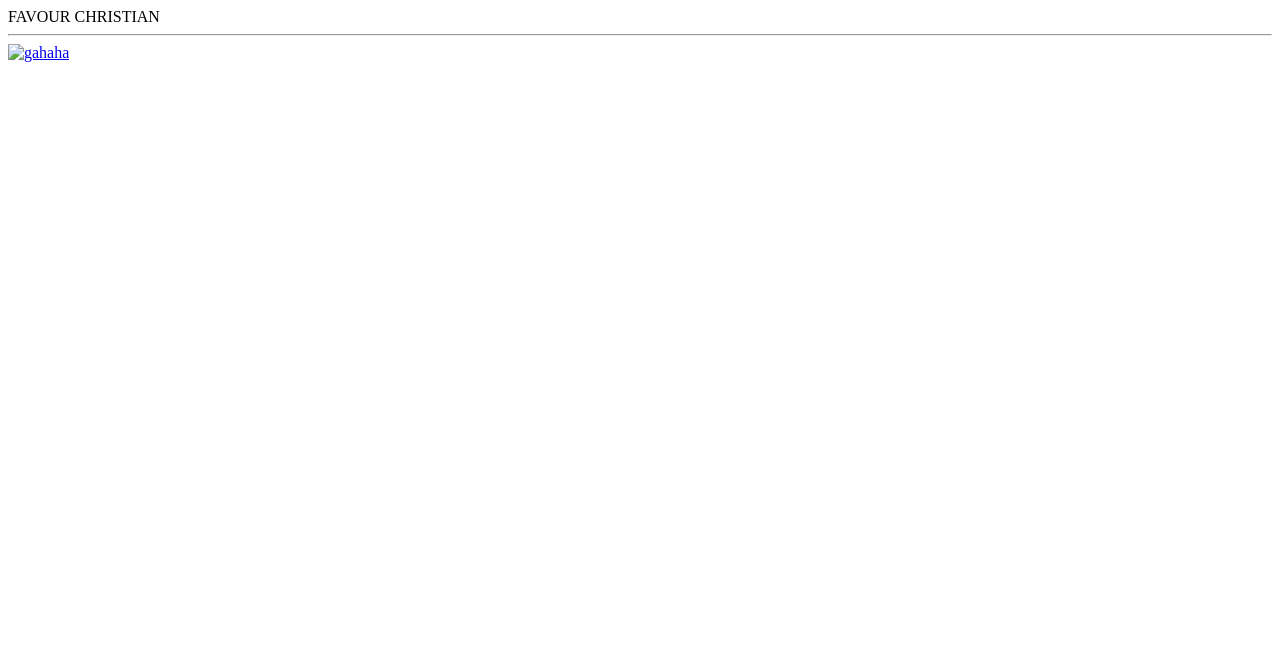
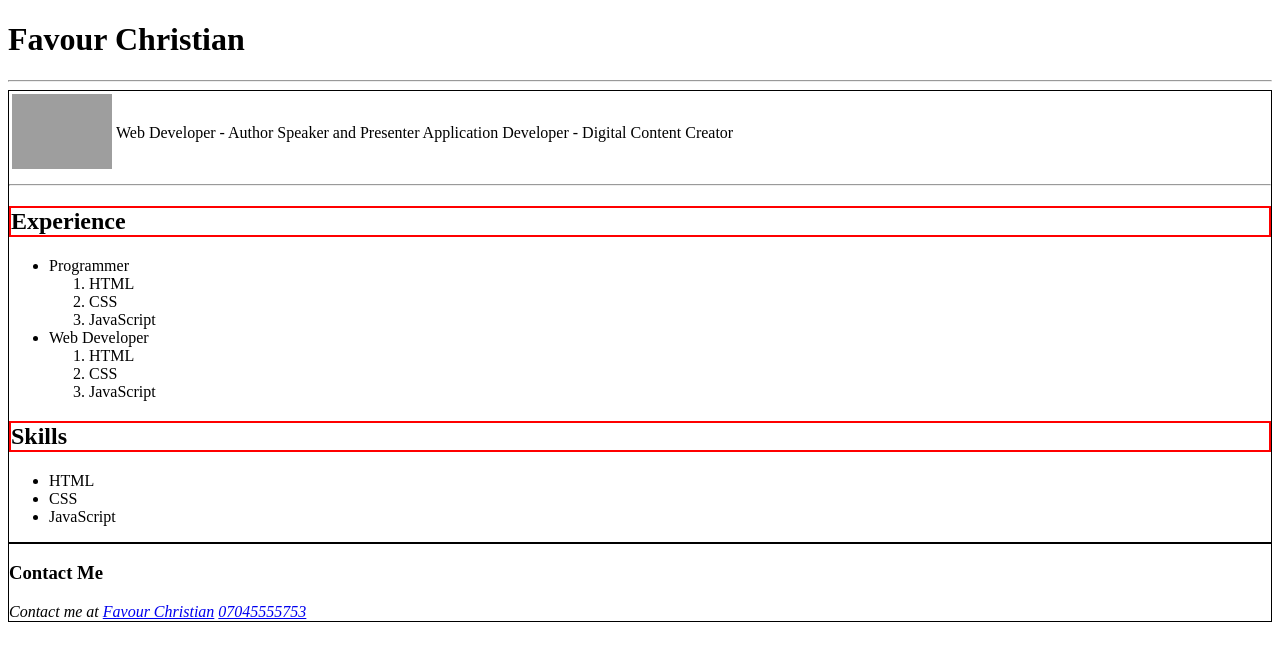
Before and after one commit to PhavieDefi/resume, a plain HTML site: page index.html in a window 1280 px wide. Drawn offline with Linux system fonts and the light colour scheme; grey boxes are pictures that could not be loaded.

Commit message:
Update index.html

```diff
--- a/index.html
+++ b/index.html
@@ -1,7 +1,66 @@
+
 <!DOCTYPE html>
 <html>
-<head> FAVOUR CHRISTIAN</head>
-<title> FAVOUR  CHRISTIAN</title> <hr>
-<a href="https://x.com/phavie100?s=21" x" target="_blank">
-    <img src="profile.jpg" alt="gahaha" style="width: 50px;height:50px ; "></a>
+
+<head>
+  <title>Favour Christian</title>
+  <style>
+    h2 {
+      border: solid 2px red;
+    }
+
+    section,
+    footer {
+      border: solid 1px black;
+    }
+  </style>
+</head>
+
+<body>
+  <header>
+    <h1>Favour Christian</h1> </header>
+  <hr>
+  <section>
+    <table>
+      <tr>
+        <td>
+          <a href="https://x.com/phavie100?s=21" target="_blank"><img src="https://pbs.twimg.com/profile_images/1896530463197437952/30PeX8V2_400x400.jpg" style="width:100px" alt="Favour Christian"></a>
+        </td>
+        <td>
+          <p>Web Developer - Author Speaker and Presenter Application Developer - Digital Content Creator </p>
+        </td>
+      </tr>
+    </table>
+    <hr>
+    <h2>Experience</h2>
+    <ul>
+      <li>Programmer
+        <ol>
+          <li>HTML</li>
+          <li>CSS</li>
+          <li>JavaScript</li>
+        </ol>
+      </li>
+      <li>Web Developer
+        <ol>
+          <li>HTML</li>
+          <li>CSS</li>
+          <li>JavaScript</li>
+        </ol>
+      </li>
+    </ul>
+    <h2>Skills</h2>
+    <ul>
+      <li>HTML</li>
+      <li>CSS</li>
+      <li>JavaScript</li>
+    </ul>
+  </section>
+  <footer>
+    <div><h3>Contact Me</h3> <address>
+   Contact me at <a href="mailto:favourdefi@gmail.com?subject=Test email&body=test body content">Favour Christian</a>
+    <a href="tel:070-45555-753">07045555753</a>
+  </address> </div>
+  </footer>
+</body>
 </html>
```
